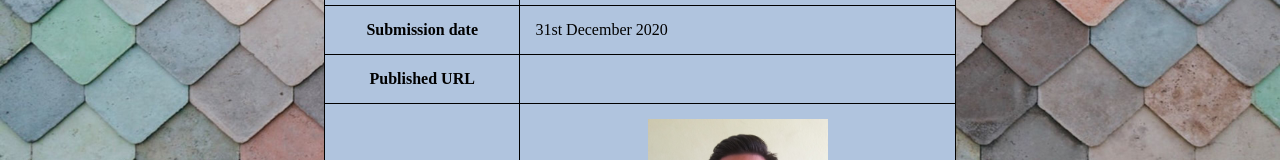
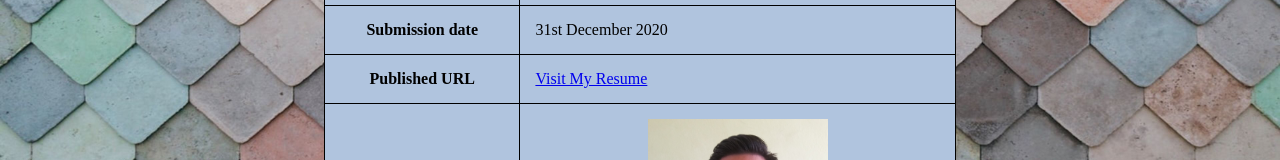
Before and after one commit to allisterraut/allisterraut.github.io, a plain HTML site: page aboutme.html in a window 1280 px wide. Shown: the part 553-713 px from the top of the page. Drawn offline with Linux system fonts and the light colour scheme.

Commit message:
Update aboutme.html

```diff
--- a/aboutme.html
+++ b/aboutme.html
@@ -112,7 +112,7 @@
 	</tr>
 	<tr>
 		<th>Published URL</th>
-		<td><a href= "https://allisterraut.github.io"></td>
+		<td><a href= "https://allisterraut.github.io">Visit My Resume</td>
 	</tr>
 	<tr>
 		<th>My Image</th>
```
